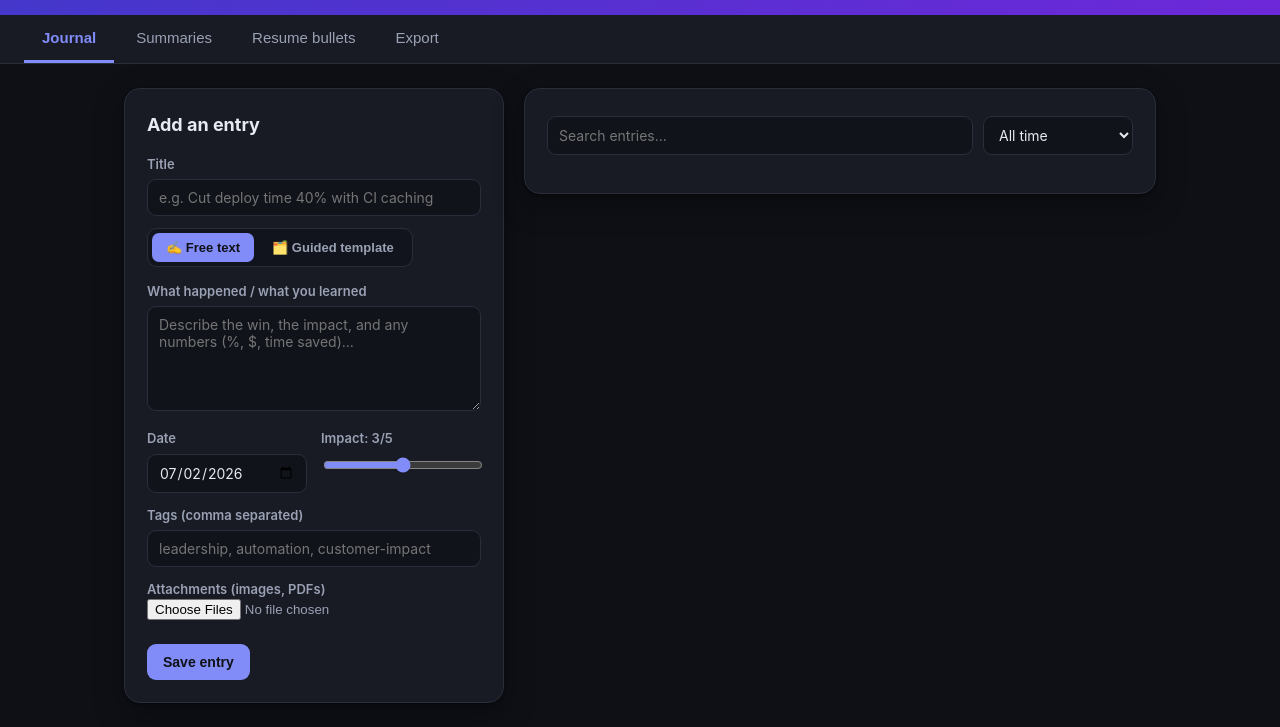
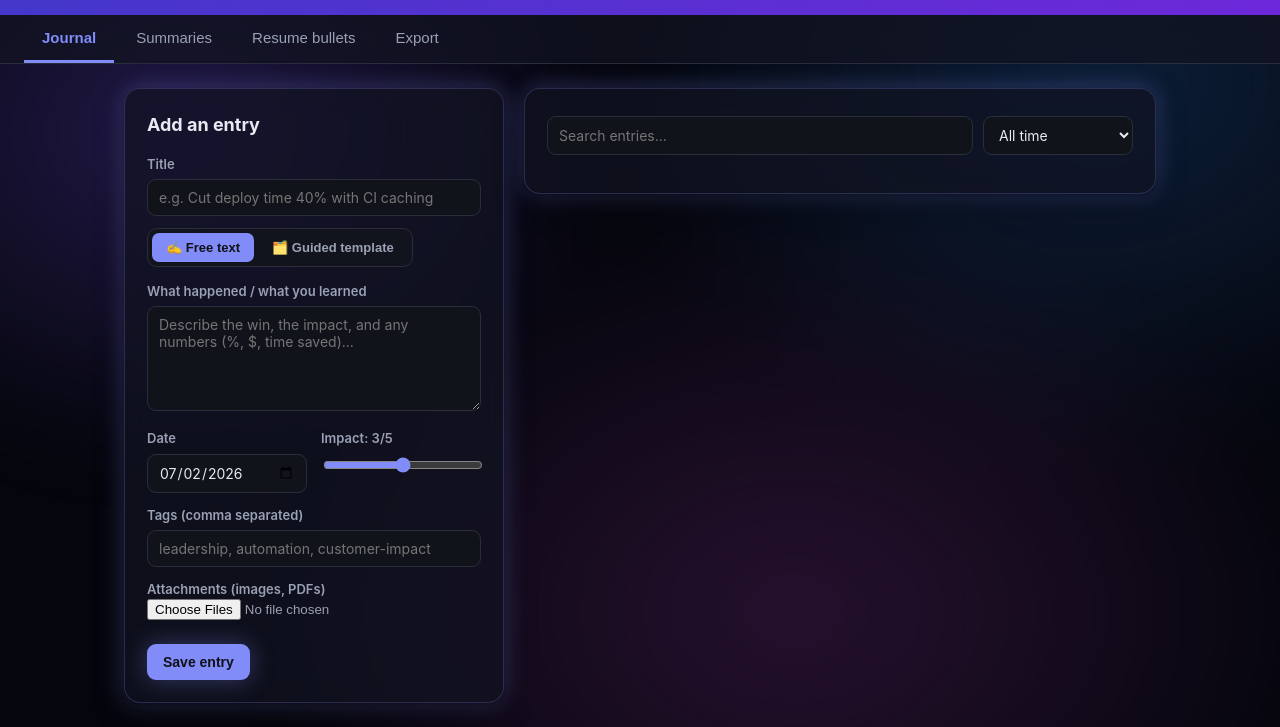
Before and after one commit to rs-acobb/win-journal, a website: page public/index.html in a window 1280 px wide. Both pictures are taken after a click on the button "🌙 Dark". Shown: the part 77-804 px from the top of the page. Drawn offline with Linux system fonts and the light colour scheme; no server answers.

Commit message:
Add galaxy/aurora backgrounds and frosted-glass surfaces

```diff
--- a/public/index.html
+++ b/public/index.html
@@ -7,6 +7,8 @@
   <link rel="stylesheet" href="/styles.css">
 </head>
 <body>
+  <canvas id="starfield" aria-hidden="true"></canvas>
+  <div id="nebula" aria-hidden="true"></div>
   <header class="topbar">
     <div class="brand">
       <span class="logo" aria-hidden="true">★</span>
--- a/public/styles.css
+++ b/public/styles.css
@@ -146,10 +146,31 @@ html { color-scheme: light dark; }
 body {
   margin: 0;
   font-family: -apple-system, "Segoe UI", Roboto, Helvetica, Arial, sans-serif;
-  background: var(--bg);
+  background: var(--space-0);
   color: var(--ink);
   line-height: 1.55;
+  position: relative;
   transition: background-color 0.3s ease, color 0.3s ease;
+}
+
+/* --- galaxy backdrop --- */
+#starfield {
+  position: fixed; inset: 0; width: 100%; height: 100%;
+  z-index: -2; display: var(--starfield-display); pointer-events: none;
+}
+#nebula {
+  position: fixed; inset: -10%; z-index: -1; pointer-events: none;
+  opacity: var(--nebula-opacity);
+  background:
+    radial-gradient(40% 50% at 20% 30%, var(--nebula-a), transparent 70%),
+    radial-gradient(45% 55% at 80% 25%, var(--nebula-b), transparent 70%),
+    radial-gradient(50% 60% at 60% 80%, var(--nebula-c), transparent 70%);
+  filter: blur(40px);
+  animation: nebula-drift 90s ease-in-out infinite alternate;
+}
+@keyframes nebula-drift {
+  from { transform: translate3d(0,0,0) scale(1); }
+  to   { transform: translate3d(2%, -2%, 0) scale(1.08); }
 }
 
 /* Visible keyboard focus everywhere. */
@@ -219,7 +240,9 @@ body {
   display: flex;
   gap: 4px;
   padding: 0 24px;
-  background: var(--bg-elev);
+  background: var(--glass-bg);
+  backdrop-filter: blur(8px);
+  -webkit-backdrop-filter: blur(8px);
   border-bottom: 1px solid var(--line);
   overflow-x: auto;
 }
@@ -241,11 +264,16 @@ main { max-width: 1080px; margin: 24px auto; padding: 0 24px; }
 @media (max-width: 860px) { .grid { grid-template-columns: 1fr; } }
 
 .card {
-  background: var(--bg-elev);
-  border: 1px solid var(--line);
+  background: var(--glass-bg);
+  backdrop-filter: blur(12px) saturate(1.2);
+  -webkit-backdrop-filter: blur(12px) saturate(1.2);
+  border: 1px solid var(--glass-border);
   border-radius: 16px;
   padding: 22px;
-  box-shadow: var(--shadow);
+  box-shadow: var(--shadow), var(--glow);
+}
+@supports not ((backdrop-filter: blur(1px)) or (-webkit-backdrop-filter: blur(1px))) {
+  .card { background: var(--bg-elev); }
 }
 .card h2 { margin-top: 0; font-size: 18px; }
 .hint { color: var(--muted); font-size: 14px; margin-top: -6px; }
@@ -301,7 +329,7 @@ input[type=range] { width: 100%; margin-top: 8px; accent-color: var(--accent); }
   transition: background 0.18s ease, transform 0.1s ease;
 }
 .btn:active { transform: translateY(1px); }
-.btn.primary { background: var(--accent); color: var(--accent-contrast); }
+.btn.primary { background: var(--accent); color: var(--accent-contrast); box-shadow: var(--glow); }
 .btn.primary:hover { background: var(--accent-hover); }
 .btn.ghost { background: var(--accent-soft); color: var(--accent-on-soft); }
 .btn.ghost:hover { filter: brightness(0.97); }
```
